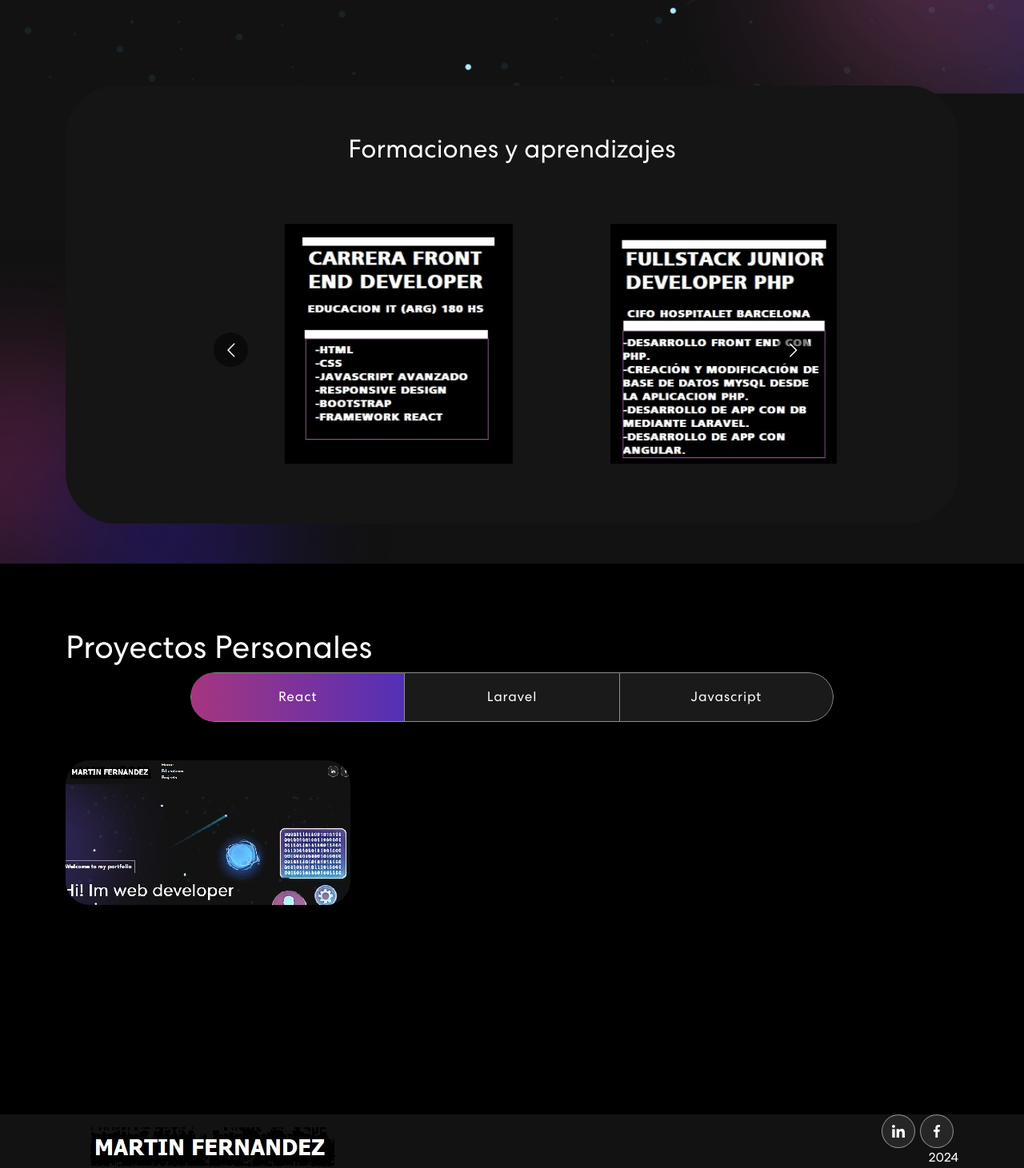
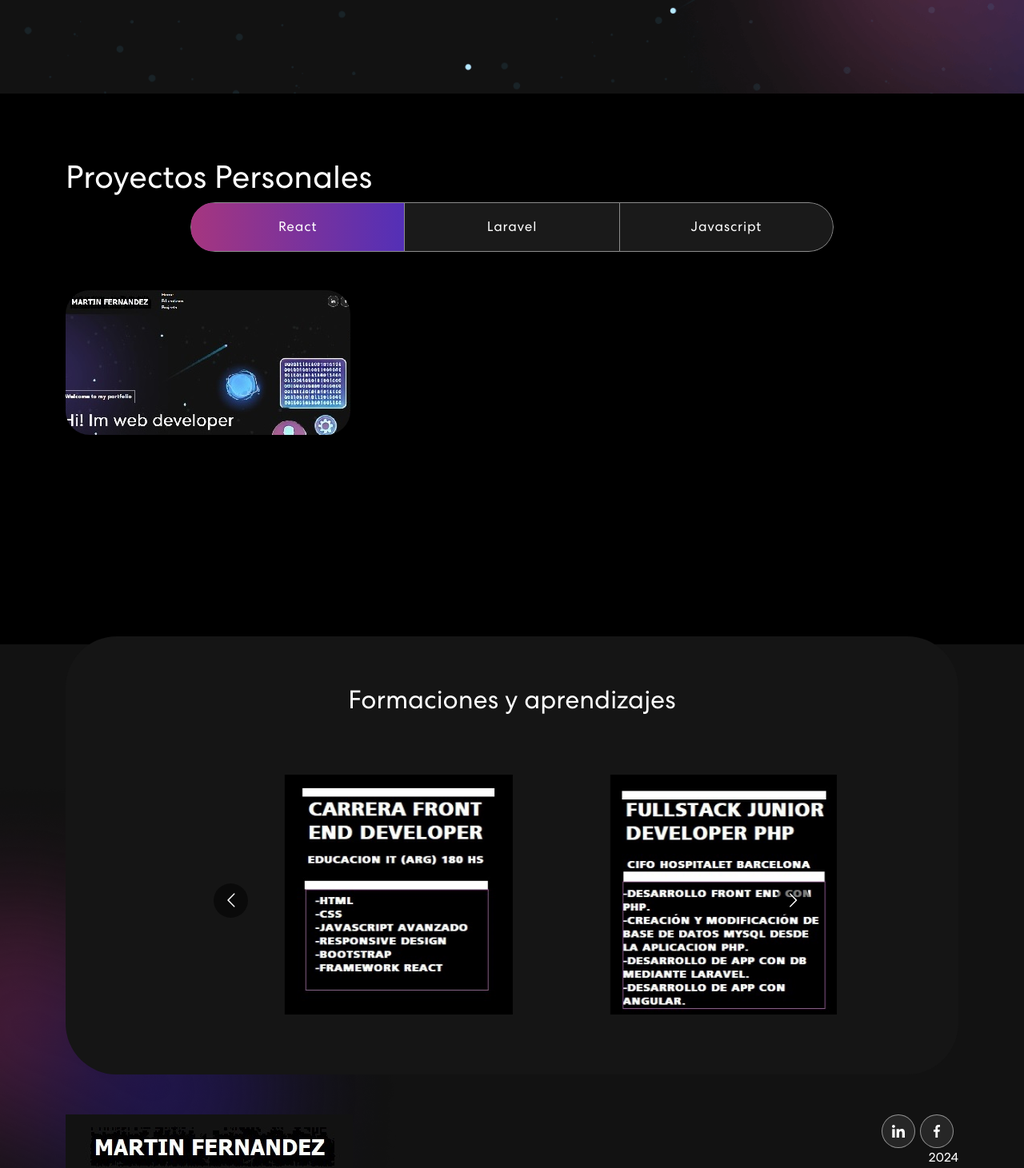
Before and after one commit to Martinconvertible/landingpage, a React (Create React App) app: page / in a window 1280 px wide. Shown: the part 974-2435 px from the top of the page at 80% size. Built offline with nearby package versions, Linux system fonts and the light colour scheme.

Commit message:
actualizacion abril 2025

```diff
--- a/src/App.js
+++ b/src/App.js
@@ -15,9 +15,8 @@ function App() {
     <div className="App">
       <NavBar/>
       <Banner/>
+      <Projects/>
       <Skills/>
-      <Projects/>
-
       <Footer />
     </div>
   );
--- a/src/components/Projects.js
+++ b/src/components/Projects.js
@@ -29,7 +29,7 @@ export const Projects =()=>{
                 tittle: "Inversionito: evaluador de precio relativo de acciones",
                 description: "Evalua rangos de precios mediante RSI por Apis. Desarrollada en Laravel. Link a repositorio",
                 imagen:imgen4,
-                enlace:"https://github.com/Martinconvertible/inversionito",
+                enlace:"https://inversionito.tembotech.net",
             },
             {
                 index: 2,
```
